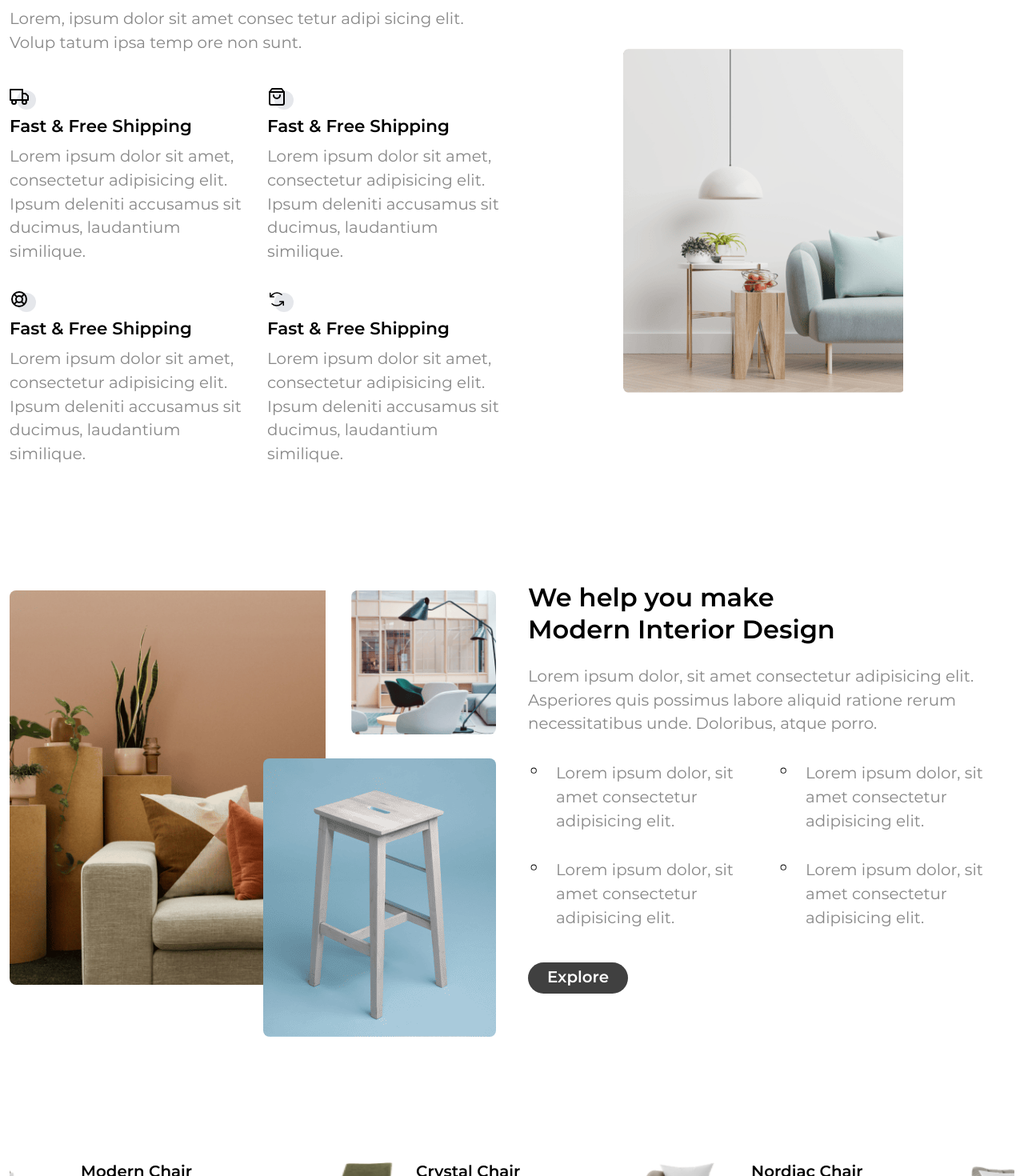
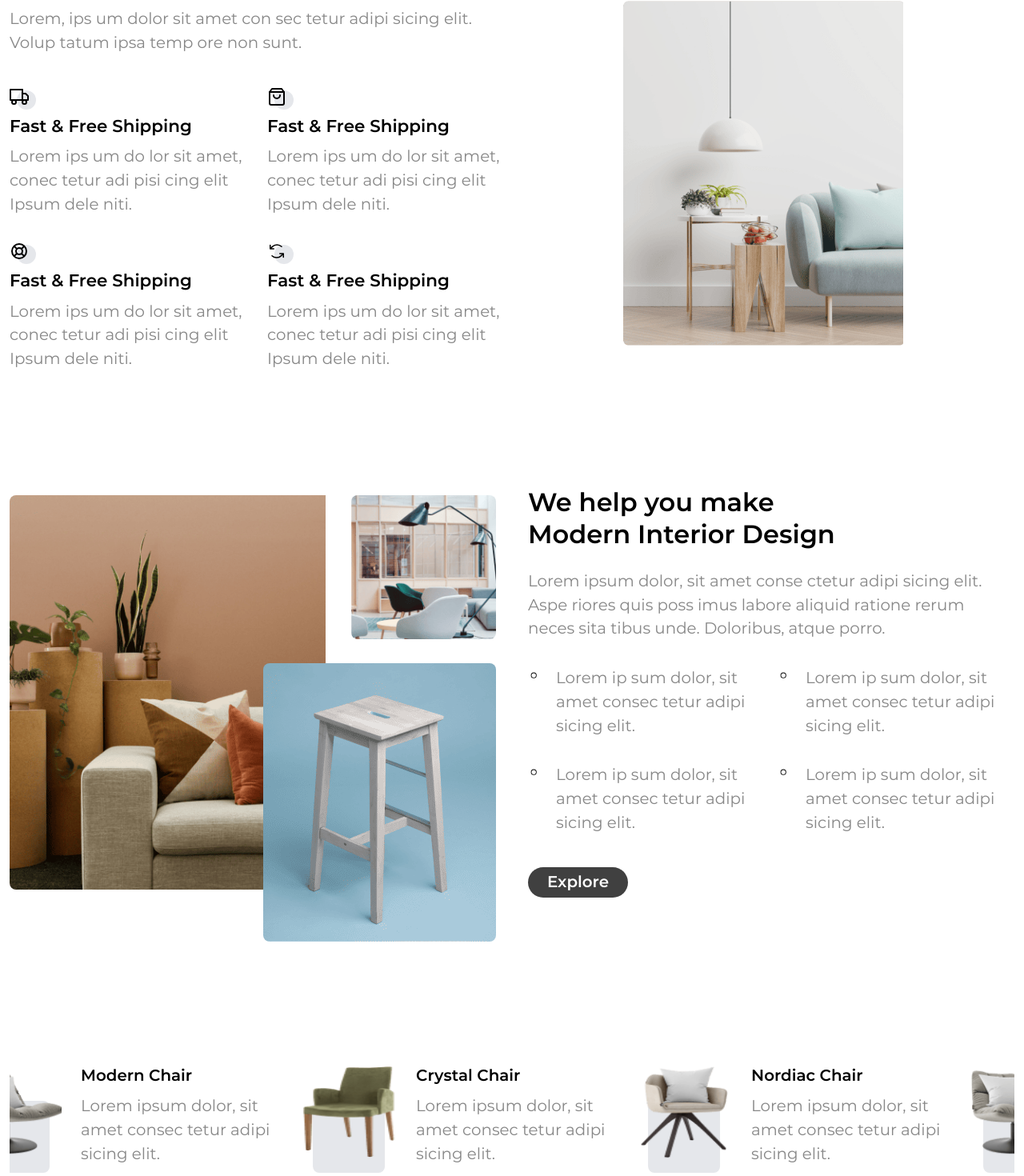
Before and after one commit to nadeemtadvi/Furniture-app, a React (Create React App) app: page / in a window 1280 px wide. Shown: the part 1392-2862 px from the top of the page at 80% size. Built offline with nearby package versions, Linux system fonts and the light colour scheme.

Commit message:
Add font style

```diff
--- a/src/Constant/constant.jsx
+++ b/src/Constant/constant.jsx
@@ -37,7 +37,7 @@ export const IntroConst = {
 export const ExploreConst = {
   CRAFT: "Crafted with excellent material.",
   SUBTEXT:
-    "Lorem ipsum dolor, sit amet consectetur adipisicing elit. Asperiores quis possimus labore aliquid ratione rerum necessitatibus unde. Doloribus, atque porro.",
+    "Lorem ipsum dolor, sit amet conse ctetur adipi sicing elit. Aspe riores quis poss imus labore aliquid ratione rerum neces sita tibus unde. Dolo ribus, atque porro.",
   EXPLORE: "Explore",
 };
 export const MultiChair = [
@@ -50,7 +50,7 @@ export const ChooseConst = {
   IMAGE: imgExp,
   HEADING: "Why choose us",
   TITLE:
-    "Lorem, ipsum dolor sit amet consec tetur adipi sicing elit. Volup tatum ipsa temp ore non sunt.",
+    "Lorem, ips um dolor sit amet con sec tetur adipi sicing elit. Volup tatum ipsa temp ore non sunt.",
 };
 
 export const MultiItems = [
@@ -58,33 +58,30 @@ export const MultiItems = [
     ICON: <FiTruck className="text-[1.5rem] mb-2" />,
     TITLE: "Fast & free Shipping",
     SUBTEXT:
-      "Lorem ipsum dolor sit amet, consectetur adipisicing elit. Ipsum deleniti accusamus sit ducimus, laudantium similique.",
+      "Lorem ips um do lor sit amet, conec tetur adi pisi cing elit Ipsum dele niti.",
   },
   {
     ICON: <FiShoppingBag className="text-[1.5rem] mb-2" />,
     TITLE: "Fast & free Shipping",
     SUBTEXT:
-      "Lorem ipsum dolor sit amet, consectetur adipisicing elit. Ipsum deleniti accusamus sit ducimus, laudantium similique.",
-  },
+     "Lorem ips um do lor sit amet, conec tetur adi pisi cing elit Ipsum dele niti.",  },
   {
     ICON: <HiOutlineSupport className="text-[1.5rem] mb-2" />,
     TITLE: "Fast & free Shipping",
     SUBTEXT:
-      "Lorem ipsum dolor sit amet, consectetur adipisicing elit. Ipsum deleniti accusamus sit ducimus, laudantium similique.",
-  },
+   "Lorem ips um do lor sit amet, conec tetur adi pisi cing elit Ipsum dele niti.",  },
   {
     ICON: <PiArrowsCounterClockwise className="text-[1.5rem] mb-2" />,
     TITLE: "Fast & free Shipping",
     SUBTEXT:
-      "Lorem ipsum dolor sit amet, consectetur adipisicing elit. Ipsum deleniti accusamus sit ducimus, laudantium similique.",
-  },
+ "Lorem ips um do lor sit amet, conec tetur adi pisi cing elit Ipsum dele niti.",  },
 ];
 
 export const InteriorConst = {
   TITLE: "We help you make ",
   BREAKTITLE:"Modern Interior Design",
   SUBTITLE:
-    "Lorem ipsum dolor, sit amet consectetur adipisicing elit. Asperiores quis possimus labore aliquid ratione rerum necessitatibus unde. Doloribus, atque porro.",
+    "Lorem ipsum dolor, sit amet conse ctetur adipi sicing elit. Aspe riores quis poss imus labore aliquid ratione rerum neces sita tibus unde. Doloribus, atque porro.",
   IMAGE1: imageInt,
   IMAGE2: imageInt2,
   IMAGE3: imageInt3,
@@ -92,29 +89,29 @@ export const InteriorConst = {
 };
 
 export const MultiInterior = [
-  { TEXT: "Lorem ipsum dolor, sit amet consectetur adipisicing elit." },
-  { TEXT: "Lorem ipsum dolor, sit amet consectetur adipisicing elit." },
-  { TEXT: "Lorem ipsum dolor, sit amet consectetur adipisicing elit." },
-  { TEXT: "Lorem ipsum dolor, sit amet consectetur adipisicing elit." },
+  { TEXT: "Lorem ip sum dolor, sit amet consec tetur adipi sicing elit." },
+  { TEXT: "Lorem ip sum dolor, sit amet consec tetur adipi sicing elit." },
+  { TEXT: "Lorem ip sum dolor, sit amet consec tetur adipi sicing elit." },
+  { TEXT: "Lorem ip sum dolor, sit amet consec tetur adipi sicing elit." },
 ];
 
 export const MultiNordiac = [
   {
     IMG: imageItem,
     CHAIR: "Nordiac Chair",
-    TEXT: "Lorem ipsum dolor, sit amet consectetur adipisicing elit.",
+    TEXT: "Lorem ipsum dolor, sit amet consec tetur adipi sicing elit.",
     READ: "Read more",
   },
   {
     IMG: imageItem2,
     CHAIR: "Modern Chair",
-    TEXT: "Lorem ipsum dolor, sit amet consectetur adipisicing elit.",
+    TEXT: "Lorem ipsum dolor, sit amet consec tetur adipi sicing elit.",
     READ: "Read more",
   },
   {
     IMG: imageItem3,
     CHAIR: "Crystal Chair",
-    TEXT: "Lorem ipsum dolor, sit amet consectetur adipisicing elit.",
+    TEXT: "Lorem ipsum dolor, sit amet consec tetur adipi sicing elit.",
     READ: "Read more",
   },
 ];
@@ -126,19 +123,19 @@ export const MultiTestimonial = [
     IMAGE: imgprofile,
     NAME: "Michelle Anna",
     PROFILE: "Ceo and Co-Founder, XYZ..",
-    TEXT: "Lorem ipsum dolor, sit amet consectetur adipisicing elit. Asperiores quis possimus labore aliquid ratione rerum necessitatibus unde. Doloribus, atque porro. Lorem ipsum dolor sit amet consectetur, adipisicing elit. Voluptates, natus. Lorem ipsum dolor sit amet.",
+    TEXT: "Lorem ipsum dolor, sit amet consec tetur adipi sicing elit. Aspe riores quis poss imus labore aliquid ratione rerum neces sita tibus unde. Doloribus, atque porro. Lorem ipsum dolor sit amet conse ctetur, adipi sicing elit. Volu ptates, natus. Lorem ipsum dolor sit amet.",
   },
   {
     IMAGE: imgprofile,
     NAME: "Michelle Anna",
     PROFILE: "Ceo and Co-Founder, XYZ..",
-    TEXT: "Lorem ipsum dolor, sit amet consectetur adipisicing elit. Asperiores quis possimus labore aliquid ratione rerum necessitatibus unde. Doloribus, atque porro. Lorem ipsum dolor sit amet consectetur, adipisicing elit. Voluptates, natus. Lorem ipsum dolor sit amet.",
+    TEXT: "Lorem ipsum dolor, sit amet conse ctetur adipi sicing elit. Aspe riores quis poss imus labore aliquid ratione rerum neces sita tibus unde. Doloribus, atque porro. Lorem ipsum dolor sit amet conse ctetur, adipi sicing elit. Volu ptates, natus. Lorem ipsum dolor sit amet.",
   },
   {
     IMAGE: imgprofile,
     NAME: "Michelle Anna",
     PROFILE: "Ceo and Co-Founder, XYZ..",
-    TEXT: "Lorem ipsum dolor, sit amet consectetur adipisicing elit. Asperiores quis possimus labore aliquid ratione rerum necessitatibus unde. Doloribus, atque porro. Lorem ipsum dolor sit amet consectetur, adipisicing elit. Voluptates, natus. Lorem ipsum dolor sit amet.",
+    TEXT: "Lorem ipsum dolor, sit amet conse ctetur adipi sicing elit. Aspe riores quis poss imus labore aliquid ratione rerum neces sita tibus unde. Doloribus, atque porro. Lorem ipsum dolor sit amet conse ctetur, adipi sicing elit. Volu ptates, natus. Lorem ipsum dolor sit amet.",
   },
 ];
 export const RecentBlogConst = {
@@ -173,7 +170,7 @@ export const NewsletterConst = {
   INPUTEMAIL: "Enter your email",
 };
 export const FooterConst = {
-  TEXT: "Lorem ipsum dolor, sit amet consectetur adipisicing elit. Error, placeat beatae! Error ab totam adipisci nam porro. Nemo quisquam quos cupiditate vero quae perspiciatis repudiandae.",
+  TEXT: "Lorem ipsum dolor, sit amet conse ctetur adipi sicing elit. Error, placeat beatae! Error ab totam adi pisci nam porro. Nemo quis quam quos cupid itate vero quae perspi ciatis repudi andae.",
   ABOUT: ["About us", "Services", "Blog", "Contact us"],
   CONTACT: ["Support", "Knowledge base", "Live chat"],
   JOB: ["Jobs", "Our team", "Leadership", "Privacy Policy"],
```
